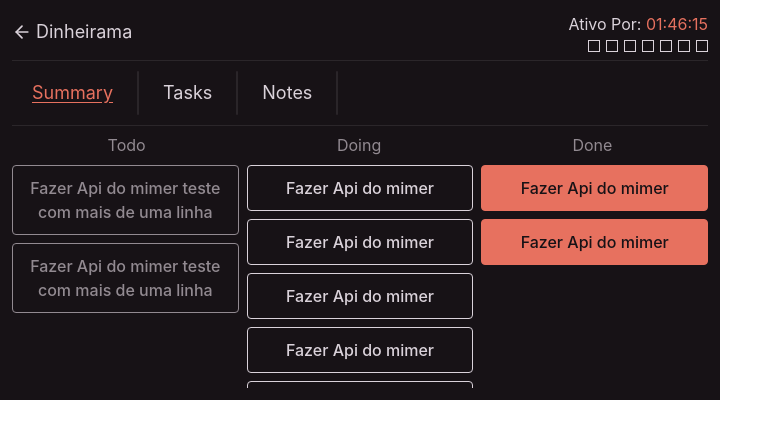
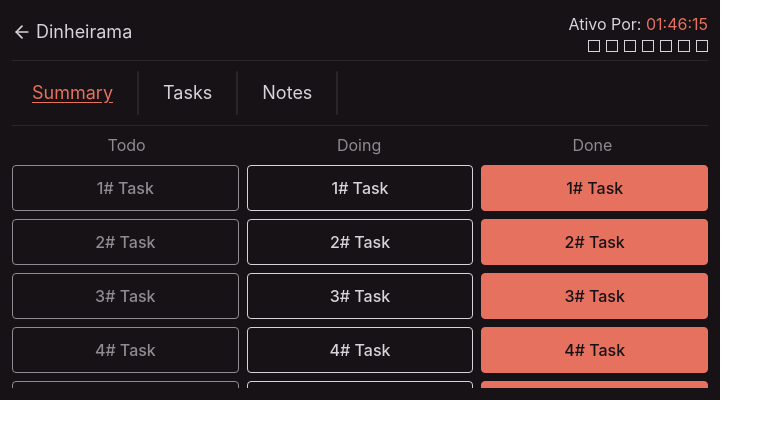
Before and after one commit to retr0lbb/continum, a React (Vite) app: page /project in a window 1280 px wide. Shown: the top 438 px of the page, without its empty margins (0-783 px from the left). Built offline with nearby package versions, Linux system fonts and the light colour scheme.

Commit message:
minor change

```diff
--- a/src/components/tabs/tasks-tab.tsx
+++ b/src/components/tabs/tasks-tab.tsx
@@ -5,33 +5,17 @@ const columns = [
     {
         status: "todo" as const,
         label: "Todo",
-        tasks: [
-            "Fazer Api do mimer teste com mais de uma linha",
-            "Fazer Api do mimer teste com mais de uma linha",
-        ]
+        tasks: Array.from({length: 5}).map((_, index) => `${index+1}# Task`)
     },
     {
         status: "doing" as const,
         label: "Doing",
-        tasks: [
-            "Fazer Api do mimer",
-            "Fazer Api do mimer",
-            "Fazer Api do mimer",
-            "Fazer Api do mimer",
-            "Fazer Api do mimer",
-            "Fazer Api do mimer",
-            "Fazer Api do mimer",
-            "Fazer Api do mimer",
-
-        ]
+        tasks: Array.from({length: 5}).map((_, index) => `${index+1}# Task`)
     },
     {
         status: "done" as const,
         label: "Done",
-        tasks: [
-            "Fazer Api do mimer",
-            "Fazer Api do mimer",
-        ]
+        tasks: Array.from({length: 5}).map((_, index) => `${index+1}# Task`)
     },
 ]
 
```
